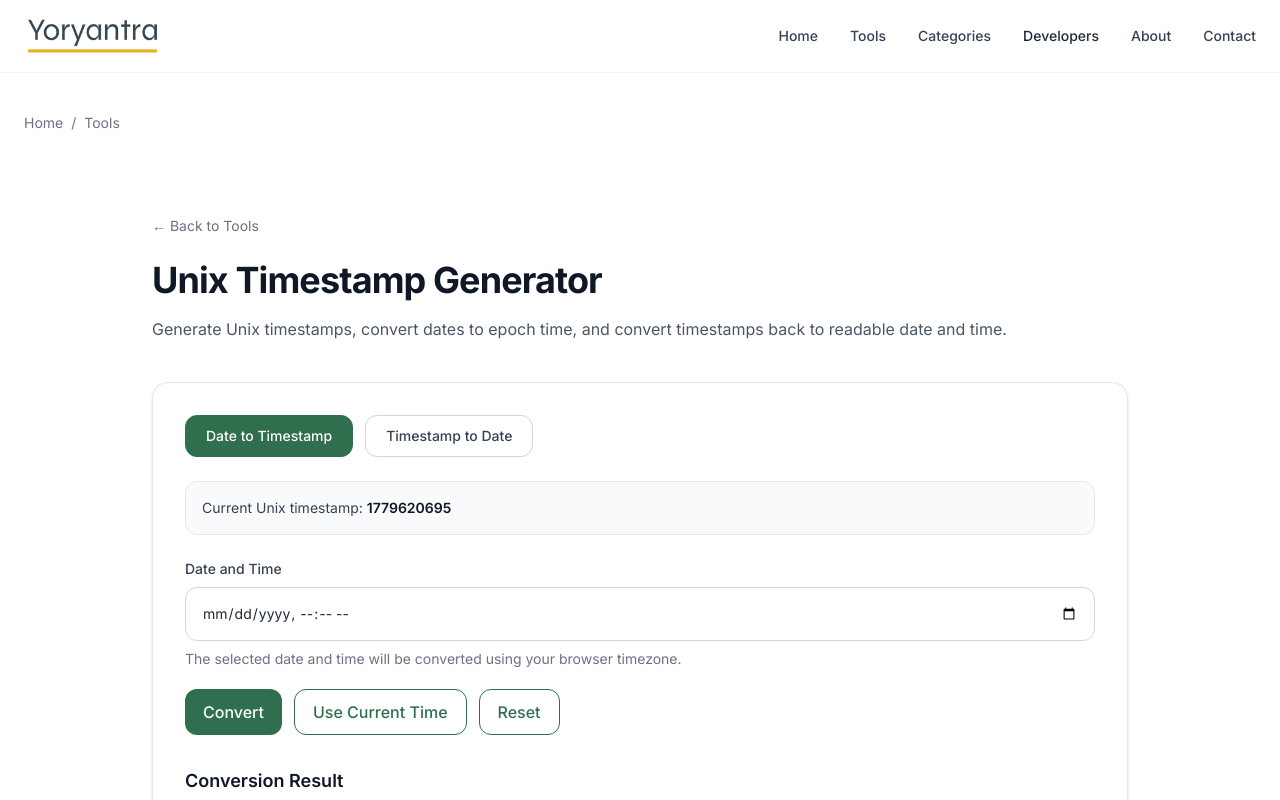
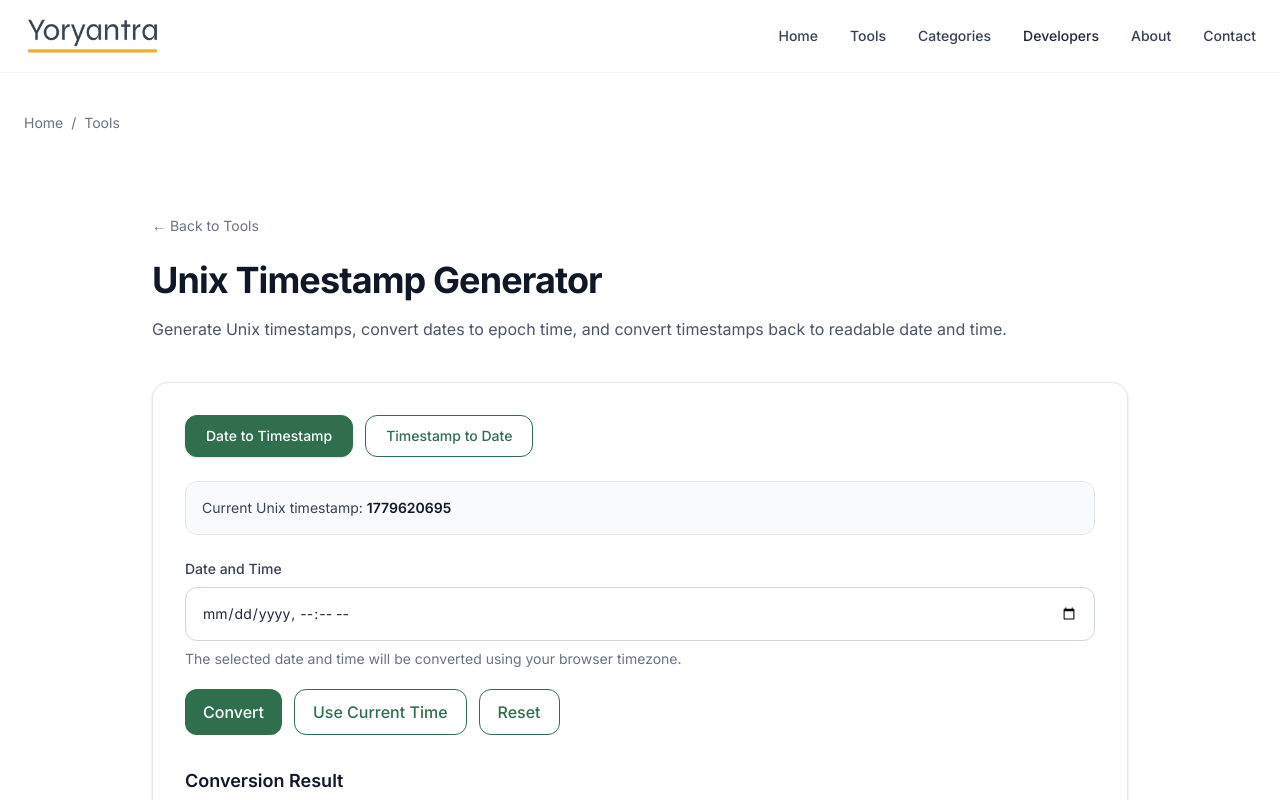
Before and after one commit to vaarunsonawwane-ops/yoryantra-new, a Next.js app: page /tools/unix-timestamp-generator in a window 1280 px wide. Shown: the top 800 px of the page. Built offline with nearby package versions, Linux system fonts and the light colour scheme.

Commit message:
button hover and uplift fixed
button hover and uplift fixed in Unix Timestamp Generator

```diff
--- a/app/tools/unix-timestamp-generator/ToolClient.tsx
+++ b/app/tools/unix-timestamp-generator/ToolClient.tsx
@@ -133,10 +133,10 @@ export default function ToolClient() {
 		  setOutput("");
 		  setError("");
 		}}
-		  className={`rounded-xl border px-5 py-2.5 text-sm font-medium transition ${
+		className={`rounded-xl px-5 py-2.5 text-sm font-medium transition-all duration-200 hover:-translate-y-0.5 ${
 		  mode === "date-to-timestamp"
-			  ? "border-[var(--green)] bg-[var(--green)] text-white"
-			  : "border-gray-300 bg-white text-gray-700 hover:border-[var(--green)]"
+			? "bg-[var(--green)] text-white border border-[var(--green)] shadow-sm"
+			: "border border-[var(--green)] bg-white text-[var(--green)] hover:bg-[var(--light-bg)]"
 		}`}
 	  >
 		Date to Timestamp
@@ -148,10 +148,10 @@ export default function ToolClient() {
 		  setOutput("");
 		  setError("");
 		}}
-		  className={`rounded-xl border px-5 py-2.5 text-sm font-medium transition ${
+		className={`rounded-xl px-5 py-2.5 text-sm font-medium transition-all duration-200 hover:-translate-y-0.5 ${
 		  mode === "timestamp-to-date"
-			  ? "border-[var(--green)] bg-[var(--green)] text-white"
-			  : "border-gray-300 bg-white text-gray-700 hover:border-[var(--green)]"
+			? "bg-[var(--green)] text-white border border-[var(--green)] shadow-sm"
+			: "border border-[var(--green)] bg-white text-[var(--green)] hover:bg-[var(--light-bg)]"
 		}`}
 	  >
 		Timestamp to Date
```
Lines whose indentation alone changed are shown as unchanged.
